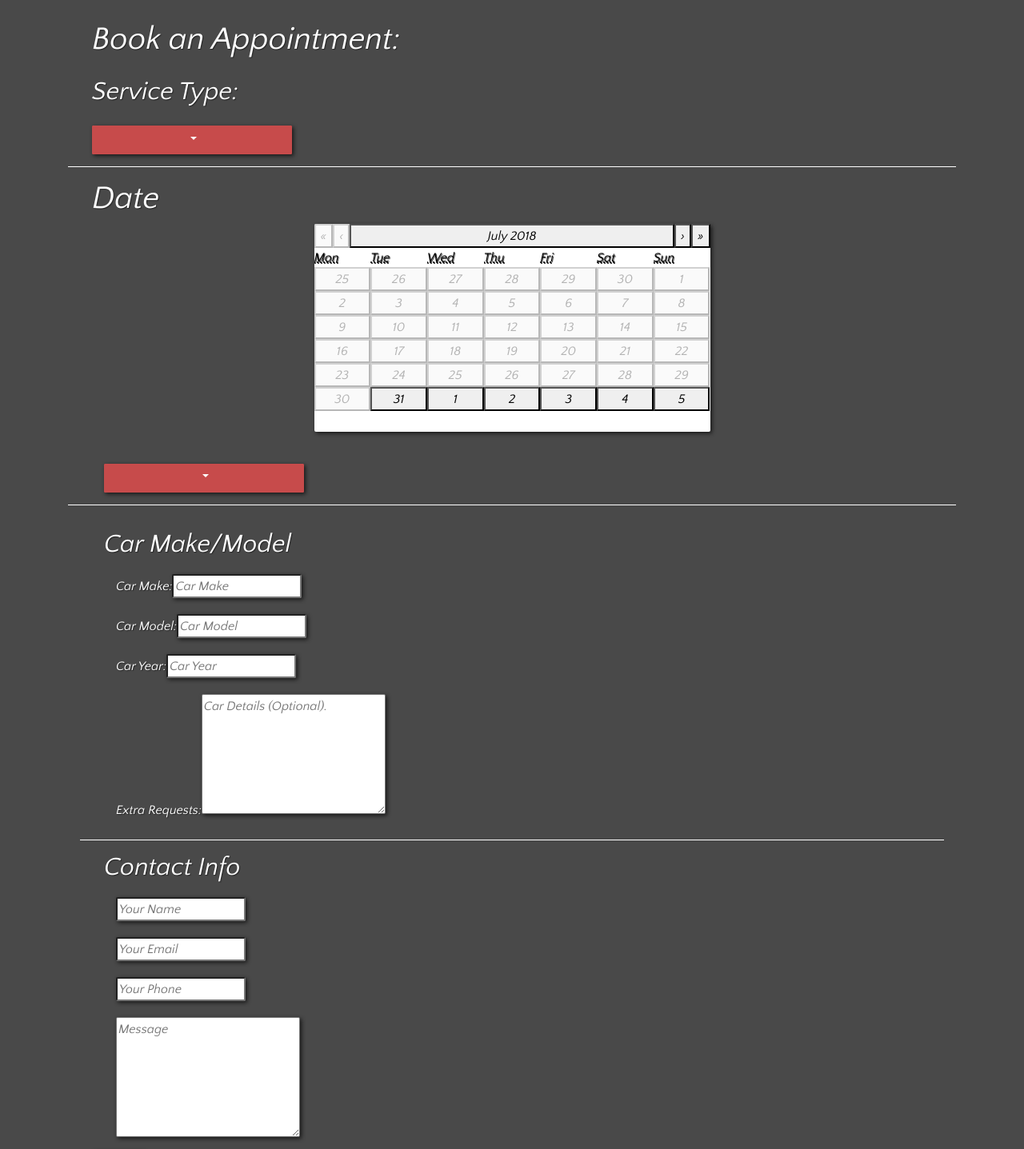
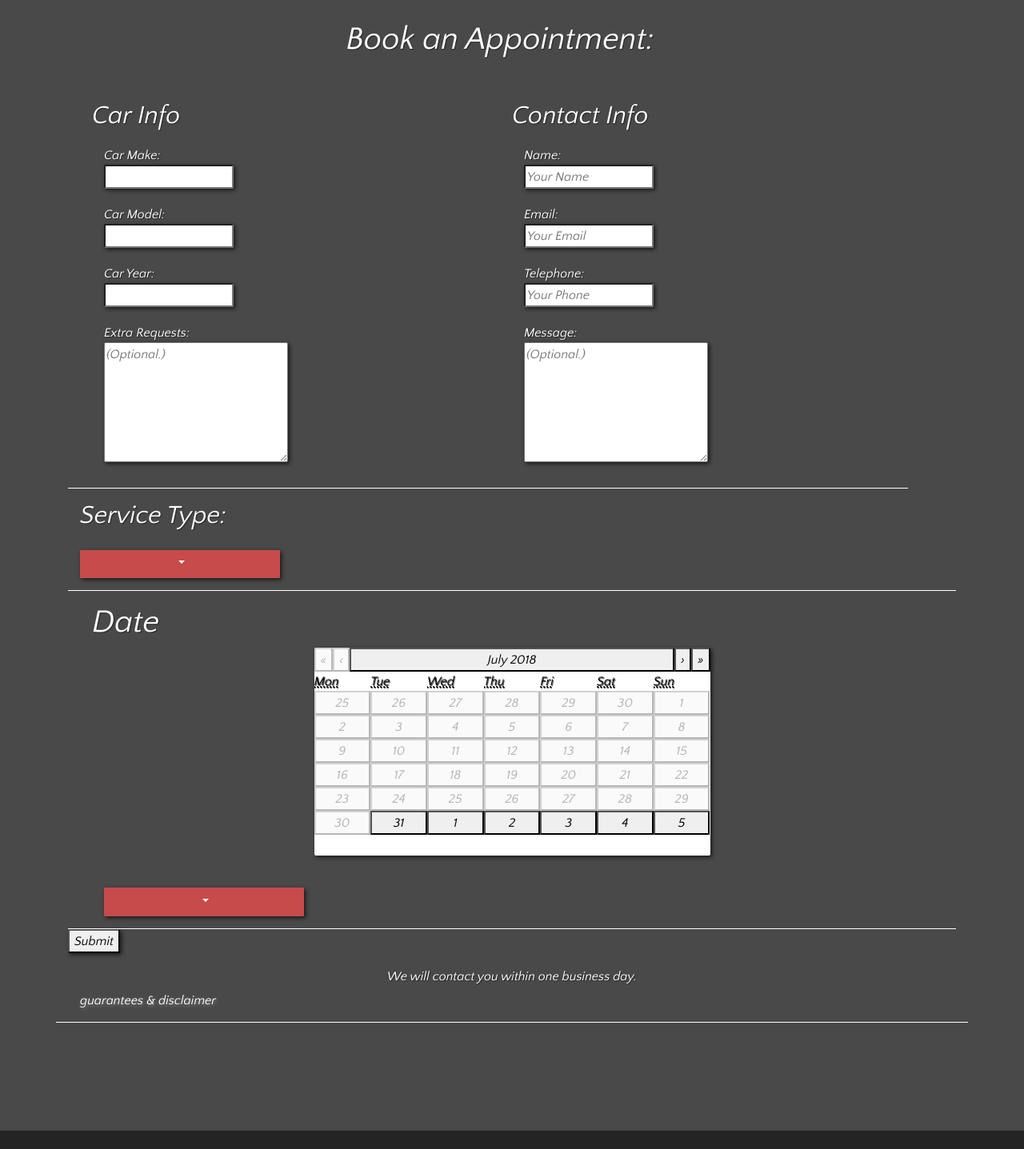
Before and after one commit to mlnemenzo/the-works, a React (Create React App) app: page /appointment in a window 1280 px wide. Shown: the part 100-1537 px from the top of the page at 80% size. Built offline with nearby package versions, Linux system fonts and the light colour scheme.

Commit message:
appt page styling

```diff
--- a/src/App.css
+++ b/src/App.css
@@ -457,6 +457,11 @@ textarea {
   height: 260px
 }
 
+.info-titles {
+  margin: 0;
+  padding: 0
+}
+
 
 /* ////////////////////////////////// footer ///////////////////////////////////////// */
 
--- a/src/components/appointment.js
+++ b/src/components/appointment.js
@@ -109,8 +109,64 @@ class Appointment extends Component {
         return (
             <div className="appointment-body row">
             <form className = "client-info col-12 text-left" onSubmit = {this.handleEvent.bind(this)}>
-                <div className="service-type col-12">
-                    <h1 className="appointments text-left col-12">Book an Appointment:</h1>
+                <div className="service-type col-12 row">
+                    <h1 className="appointments text-center col-12">Book an Appointment:</h1>
+                    <div className="text-area row col-12 text-left">
+                        <div className = "car-info col-12 col-sm-12 col-md-6 col-lg-6 text-left">
+                            <h2 className="car-info-header col-12 text-left">Car Info</h2>
+                            <div className="col-12 col-sm-12 col-md-6 col-lg-6 text-center">
+                                <div className="user-input text-left">
+                                    <p className =" info-titles col-12 text-left">Car Make:</p>
+                                    <input value = {carMake} type = "text" onChange = { event => this.setState({carMake: event.target.value})} />
+                                </div>
+                            </div>
+                            <div className="col-12 col-sm-12 col-md-6 col-lg-6 text-left">
+                                <div className="user-input">
+                                    <p className =" info-titles col-12 text-left">Car Model:</p>
+                                    <input value = {carModel} type = "text" onChange = { event => this.setState({carModel: event.target.value})} />
+                                </div>
+                            </div>
+                            <div className="col-12 col-sm-12 col-md-6 col-lg-6 text-left">
+                                <div className="user-input">
+                                    <p className =" info-titles col-12 text-left">Car Year:</p>
+                                    <input value = {carYear} type = "number" onChange = { event => this.setState({carYear: event.target.value})} />
+                                </div>
+                            </div>
+                            <div className="col-12 col-sm-12 col-md-6 col-lg-6 text-left">
+                                <div className="user-input">
+                                    <p className =" info-titles col-12 text-left">Extra Requests:</p>
+                                    <textarea value = {carInfo} type = "text" onChange = { event => this.setState({carInfo: event.target.value})} placeholder = "(Optional.)"/>
+                                </div>
+                            </div>
+                        </div>
+                    <div className = "client-info col-12 col-sm-12 col-md-6 col-lg-6 text-left" onSubmit = {this.setState.bind(this)}>
+                        <h2 className="contact-info col-12 text-left">Contact Info</h2>
+                        <div className="col-12 col-sm-12 col-md-6 col-lg-6 text-left">
+                            <div className="user-input">
+                                <p className =" info-titles col-12 text-left">Name:</p>
+                                <input value = {name} type = "text" onChange = { event => this.setState({name: event.target.value})} placeholder = "Your Name" autoComplete = "name"/>
+                            </div>
+                        </div>
+                        <div className="col-12 col-sm-12 col-md-6 col-lg-6 text-left">
+                            <div className="user-input">
+                                <p className =" info-titles col-12 text-left">Email:</p>
+                                <input value = {email} type = "email" onChange = { event => this.setState({email: event.target.value})} placeholder = "Your Email" autoComplete = "email"/>
+                            </div>
+                        </div>
+                        <div className="col-12 col-sm-12 col-md-6 col-lg-6 text-left">
+                            <div className="user-input">
+                                <p className =" info-titles col-12 text-left">Telephone:</p>
+                                <input value = {phone} type = "phone" onChange = { event => this.setState({phone: event.target.value})} placeholder = "Your Phone" autoComplete = "tel"/>
+                            </div>
+                        </div>
+                        <div className="col-12 col-sm-12 col-md-6 col-lg-6 text-left">
+                            <div className="user-input">
+                                <p className =" info-titles col-12 text-left">Message:</p>
+                                <textarea className = "" value = {message} type = "text" onChange = { event => this.setState({message: event.target.value})} placeholder = "(Optional.)"/>
+                            </div>
+                        </div>
+                    </div>
+                </div>
                     <h2 className="service col-12 text-left">Service Type:</h2>
                     <Dropdown isOpen={this.state.dropDownOpen} toggle={this.toggle}>
                         <DropdownToggle title = "Tier" caret>
@@ -157,61 +213,8 @@ class Appointment extends Component {
                     </Dropdown>
                     </div>
                 </div>
-                <div className="text-area col-12 text-left">
-                    <div className = "car-info col-12 text-left">
-                        <h2 className="car-info-header col-12 text-left">Car Make/Model</h2>
-                        <div className="col-12 text-center">
-                            <div className="user-input text-left">
-                                Car Make:
-                                <input value = {carMake} type = "text" onChange = { event => this.setState({carMake: event.target.value})} placeholder = "Car Make"/>
-                            </div>
-                        </div>
-                        <div className="col-12 text-left">
-                            <div className="user-input">
-                                Car Model:
-                                <input value = {carModel} type = "text" onChange = { event => this.setState({carModel: event.target.value})} placeholder = "Car Model"/>
-                            </div>
-                        </div>
-                        <div className="col-12 text-left">
-                            <div className="user-input">
-                                Car Year:
-                                <input value = {carYear} type = "number" onChange = { event => this.setState({carYear: event.target.value})} placeholder = "Car Year"/>
-                            </div>
-                        </div>
-                        <div className="col-12 text-left">
-                            <div className="user-input">
-                                Extra Requests:
-                                <textarea value = {carInfo} type = "text" onChange = { event => this.setState({carInfo: event.target.value})} placeholder = "Car Details (Optional)."/>
-                            </div>
-                        </div>
-                    </div>
-                    <div className = "client-info col-12 text-left" onSubmit = {this.setState.bind(this)}>
-                        <h2 className="contact-info col-12 text-left">Contact Info</h2>
-                        <div className="col-12 text-left">
-                            <div className="user-input">
-                                <input value = {name} type = "text" onChange = { event => this.setState({name: event.target.value})} placeholder = "Your Name" autoComplete = "name"/>
-                            </div>
-                        </div>
-                        <div className="col-12 text-left">
-                            <div className="user-input">
-                                <input value = {email} type = "email" onChange = { event => this.setState({email: event.target.value})} placeholder = "Your Email" autoComplete = "email"/>
-                            </div>
-                        </div>
-                        <div className="col-12 text-left">
-                            <div className="user-input">
-                                <input value = {phone} type = "phone" onChange = { event => this.setState({phone: event.target.value})} placeholder = "Your Phone" autoComplete = "tel"/>
-                            </div>
-                        </div>
-                        <div className="col-12 text-left">
-                            <div className="user-input">
-                                <textarea className = "" value = {message} type = "text" onChange = { event => this.setState({message: event.target.value})} placeholder = "Message"/>
-                            </div>
-                        </div>
-                        <div className = "form-submit text-left">
-                            <input type="submit" value="Submit"/>
-                        </div>
-
-                    </div>
+                    <div className = "form-submit text-left">
+                        <input type="submit" value="Submit"/>
                     </div>
                     <h6 className = "contact-time col-12 text-center">We will contact you within one business day.</h6>
                     <Link className = "disclaimer-link col-12 text-center" to = "/disclaimer">guarantees & disclaimer</Link>
```
